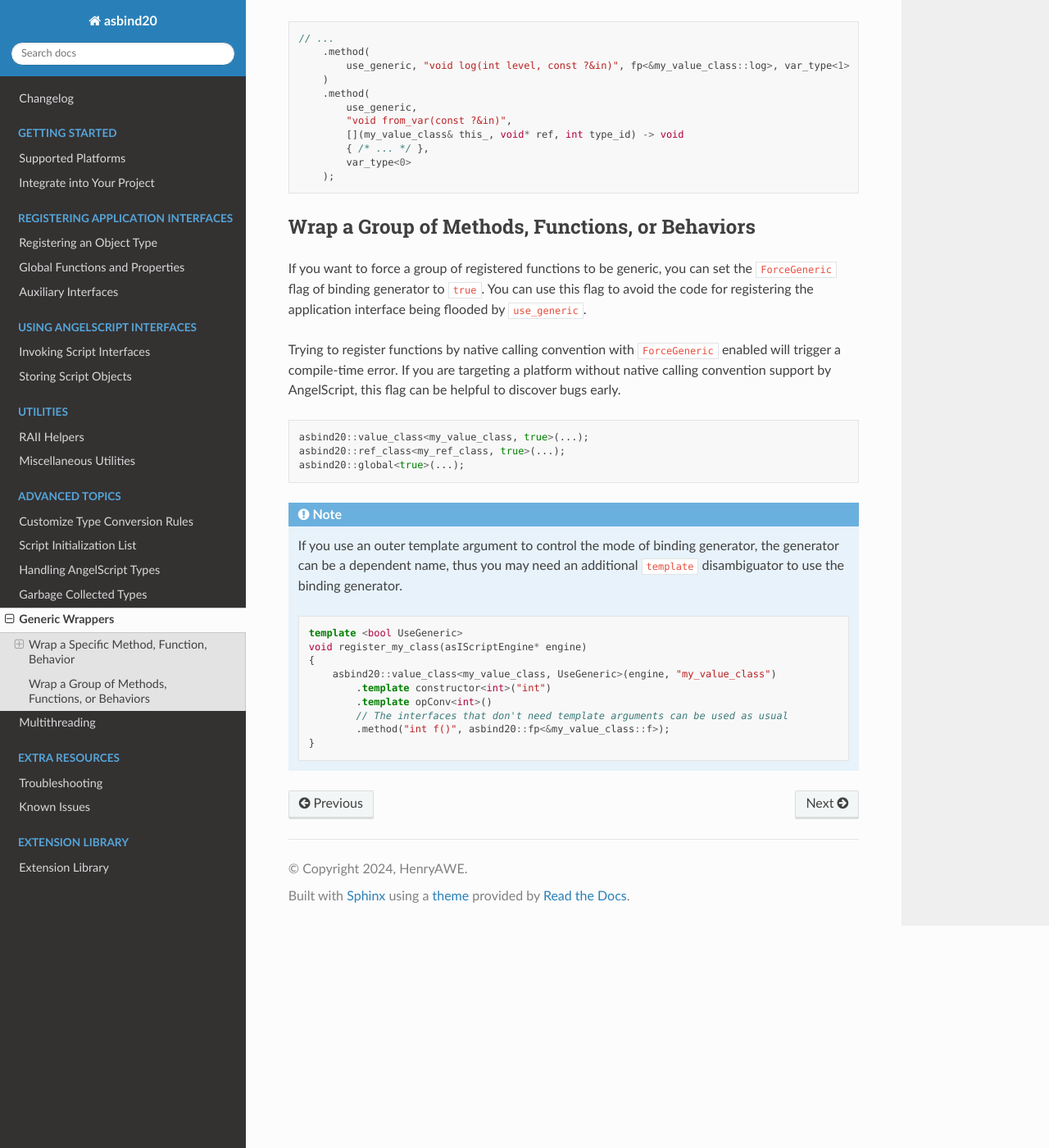
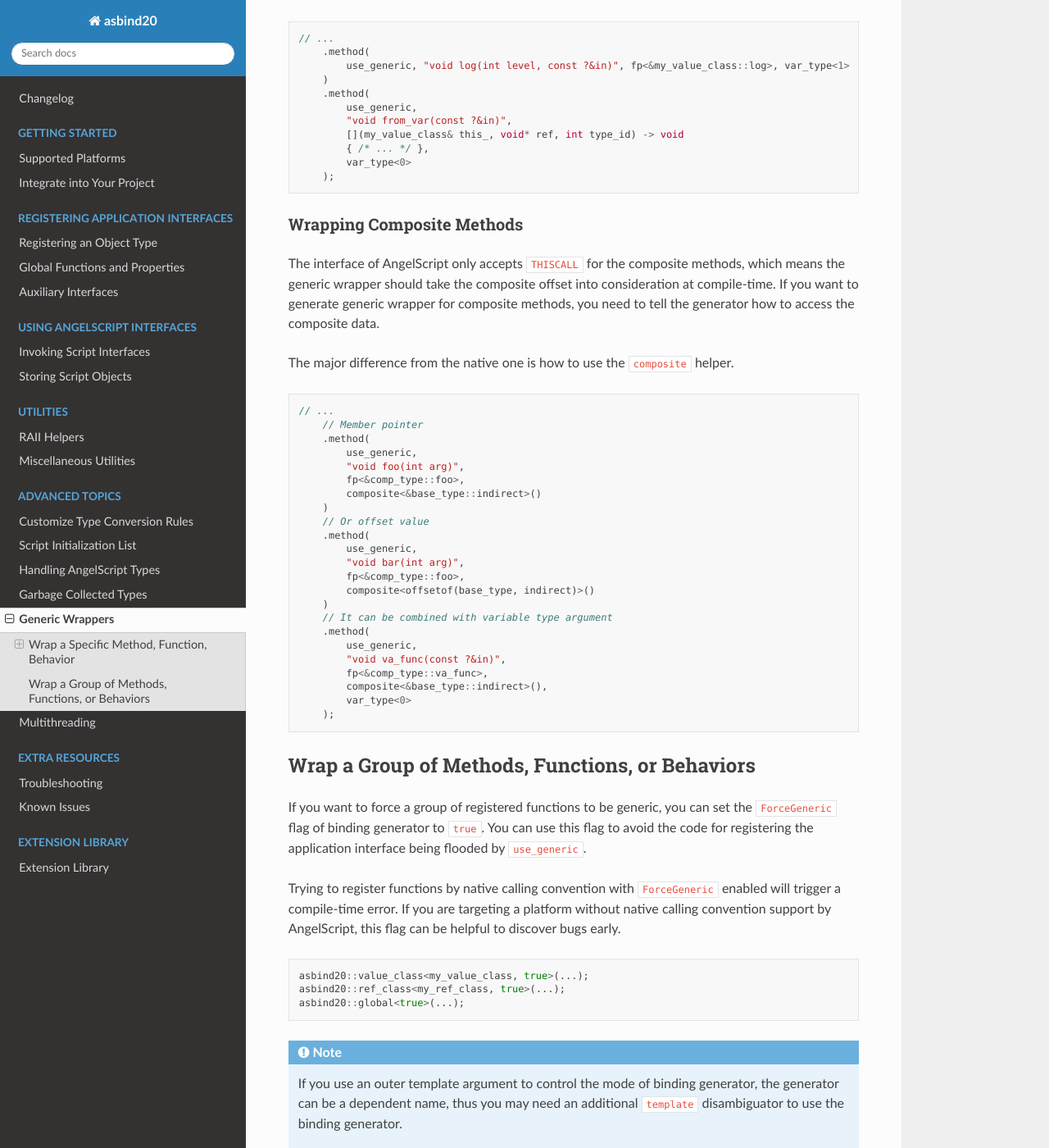
Before and after one commit to HenryAWE/asbind20, a Sphinx documentation site: the page built from doc/advanced/generic.rst, in a window 1280 px wide and 1400 px high, scrolled down 1335 px. Shown: the whole window at 82% size. Built offline with Sphinx 7.4.7 and the Read the Docs theme 3.1.0, drawn with Linux system fonts in a browser that asks for light colours.

Commit message:
Full Composite Methods Support (#20)
- Update interfaces for composite methods
- Generic wrapper for the composite methods

```diff
--- a/doc/advanced/generic.rst
+++ b/doc/advanced/generic.rst
@@ -81,6 +81,44 @@ Example code:
             var_type<0>
         );
 
+.. _generic-composite:
+
+Wrapping Composite Methods
+~~~~~~~~~~~~~~~~~~~~~~~~~~
+
+The interface of AngelScript only accepts ``THISCALL`` for the composite methods,
+which means the generic wrapper should take the composite offset into consideration at compile-time.
+If you want to generate generic wrapper for composite methods,
+you need to tell the generator how to access the composite data.
+
+The major difference from the native one is how to use the ``composite`` helper.
+
+.. code-block:: c++
+
+    // ...
+        // Member pointer
+        .method(
+            use_generic,
+            "void foo(int arg)",
+            fp<&comp_type::foo>,
+            composite<&base_type::indirect>()
+        )
+        // Or offset value
+        .method(
+            use_generic,
+            "void bar(int arg)",
+            fp<&comp_type::foo>,
+            composite<offsetof(base_type, indirect)>()
+        )
+        // It can be combined with variable type argument
+        .method(
+            use_generic,
+            "void va_func(const ?&in)",
+            fp<&comp_type::va_func>,
+            composite<&base_type::indirect>(),
+            var_type<0>
+        );
+
 .. _group-force-generic:
 
 Wrap a Group of Methods, Functions, or Behaviors
--- a/doc/changelog.rst
+++ b/doc/changelog.rst
@@ -11,7 +11,7 @@ Update
 
 - Helper for registering modulo operator.
 - Composite property support
-- Limited composite methods support
+- Composite methods support including generic wrapper with or without variable types.
 - Official arm64 support. Previously, it works theoretically but not actually tested.
 - New tools for managing script function without increasing its reference count.
   It's useful when the programmer has deep understanding about the lifetime and want to write zero overhead code.
--- a/doc/object_type.rst
+++ b/doc/object_type.rst
@@ -469,7 +469,7 @@ then it is possible to register the methods of the composite members without wra
         .method("void set(int arg)", &comp_helper::set, composite(offsetof(my_class, indirect)));
 
 .. note::
-   Currently, the composite methods only allow ``THISCALL`` calling convention. Besides, the generic wrapper doesn't support it.
+   The usage of the ``composite`` helper is :ref:`different <generic-composite>` when you want to create generic wrapper for composite methods
 
 Tips for Registering Methods
 ~~~~~~~~~~~~~~~~~~~~~~~~~~~~
```
Also changed, not shown: 3 other files.
